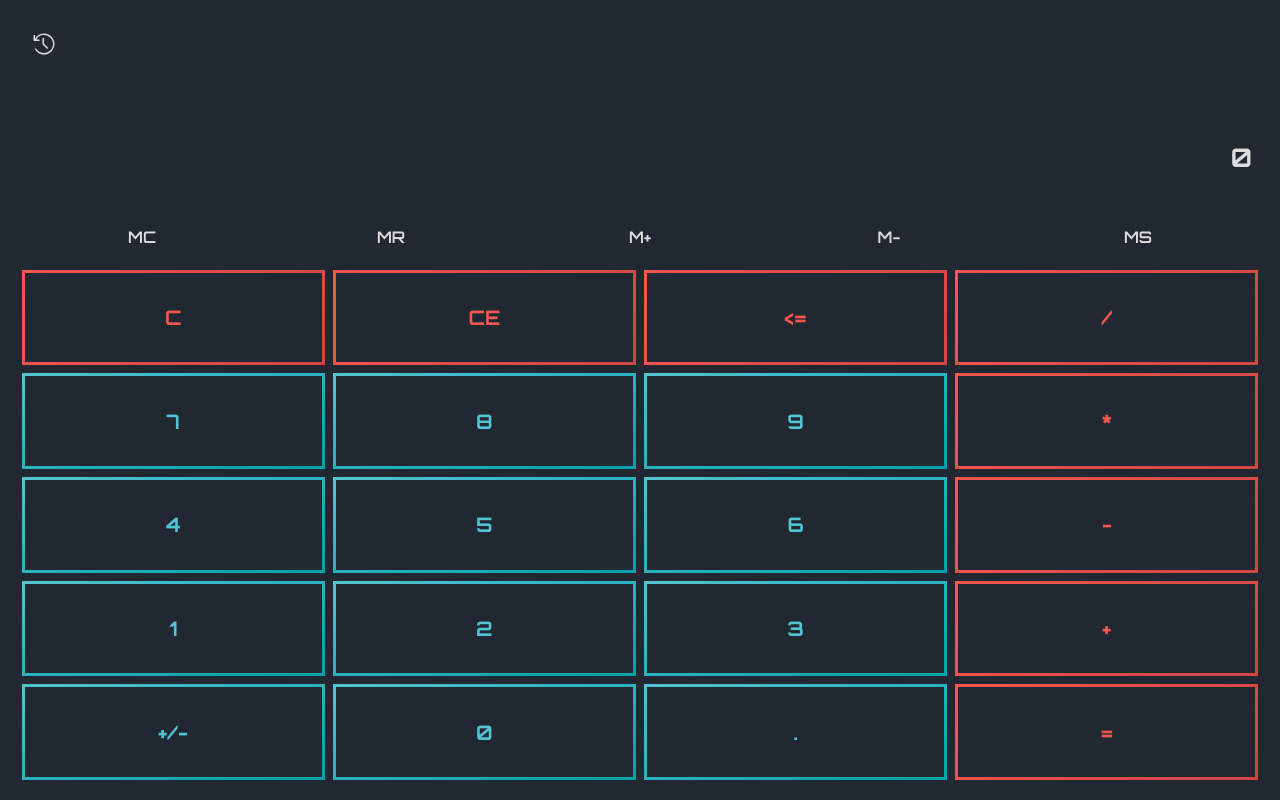
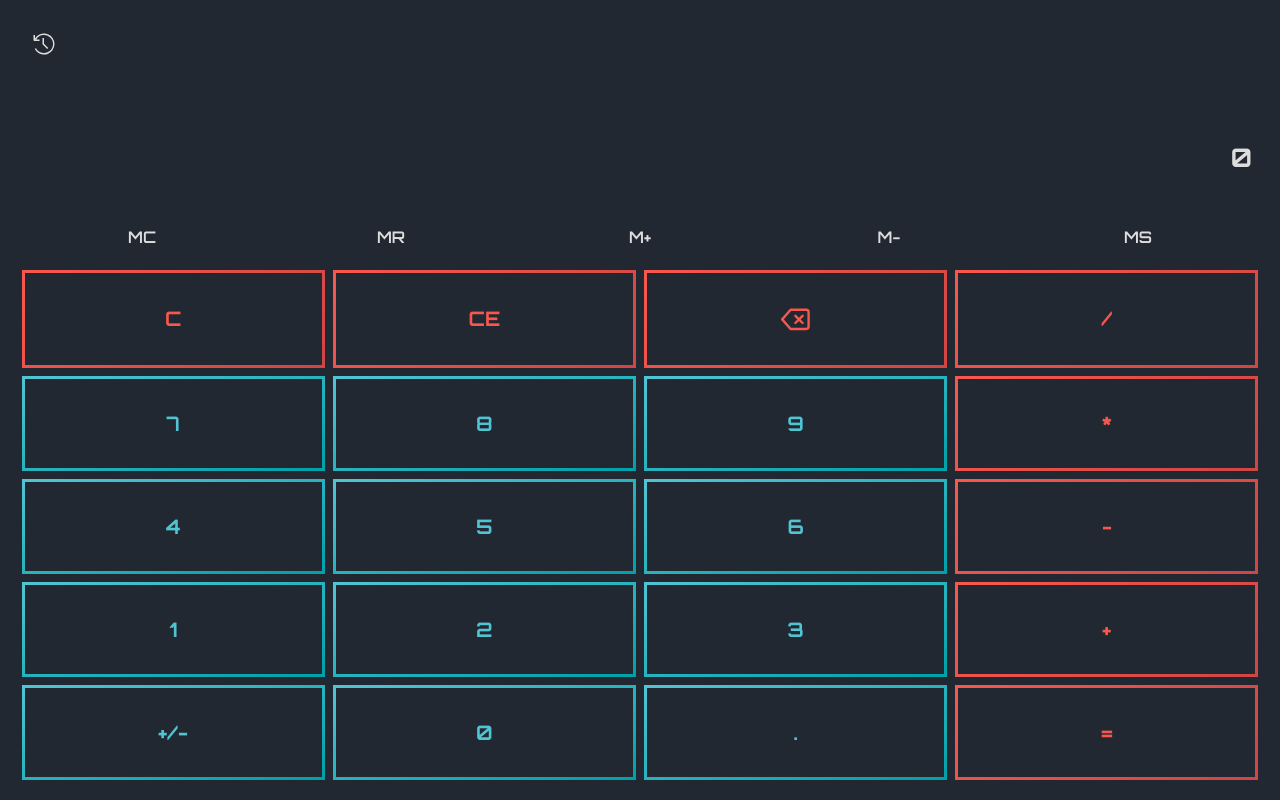
Before and after one commit to Fastion-1024/FCC-JavaScript-Calculator, a React (Create React App) app: page / in a window 1280 px wide. Built offline with nearby package versions, Linux system fonts and the light colour scheme.

Commit message:
Updated Keypad Mapping - Will now map backspace to a react icon. - Adjusted Styling for new icon

```diff
--- a/src/components/Keypad/Keypad.css
+++ b/src/components/Keypad/Keypad.css
@@ -59,6 +59,12 @@
     color: var(--clr-grey-dark);
 }
 
+.btn-keypad svg {
+    display: block;
+    margin: auto;
+    font-size: 1.8rem;
+}
+
 #add,
 #subtract,
 #multiply,
--- a/src/components/Keypad/Keypad.js
+++ b/src/components/Keypad/Keypad.js
@@ -1,5 +1,6 @@
 import { useGlobalContext } from '../../hooks/context';
 import buttons, { memoryButtons } from '../../lib/buttons';
+import { FiDelete } from 'react-icons/fi';
 import './Keypad.css';
 
 const Keypad = () => {
@@ -30,7 +31,14 @@ const Keypad = () => {
                             className='btn-keypad'
                             onClick={() => handleClick(btn)}
                         >
-                            {btn.value}
+                            {btn.value === '<=' ? (
+                                <>
+                                    <span className='visually-hidden'>Backspace</span>
+                                    <FiDelete focusable={false} />
+                                </>
+                            ) : (
+                                btn.value
+                            )}
                         </button>
                     );
                 })}
```
